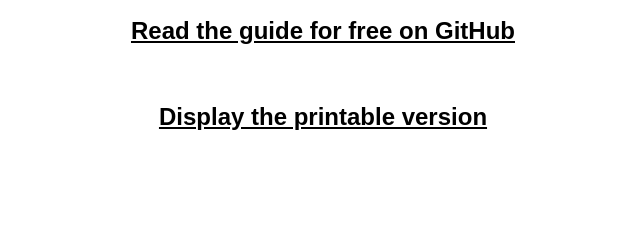
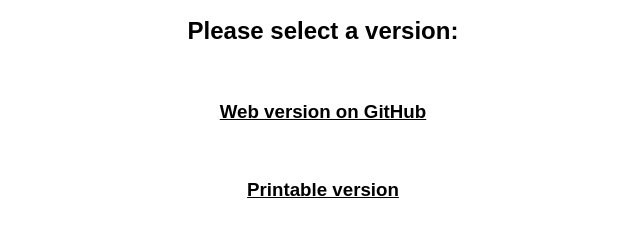
Before and after one commit to Techcrafter/SNES-ROM-Hacking, a plain HTML site: page docs/index.html in a window 1280 px wide. Shown: the part 264-498 px from the top of the page, without its empty margins (317-957 px from the left). Drawn offline with Linux system fonts and the light colour scheme.

Commit message:
Updated index.html

```diff
--- a/docs/index.html
+++ b/docs/index.html
@@ -9,9 +9,11 @@
             <center>
                 <img src="https://raw.githubusercontent.com/Techcrafter/SNES-ROM-Hacking/main/docs/images/banner.png" style="width: 40%" />
                 <br />
-                <a href="https://github.com/Techcrafter/SNES-ROM-Hacking/blob/main/README.md" style="color: black"><h2>Read the guide for free on GitHub</h2></a>
+                <h2>Please select a version:</h2>
                 <br />
-                <a href="https://techcrafter.github.io/SNES-ROM-Hacking/printable-version.html" style="color: black"><h2>Display the printable version</h2></a>
+                <a href="https://github.com/Techcrafter/SNES-ROM-Hacking/blob/main/README.md" style="color: black"><h3>Web version on GitHub</h3></a>
+                <br />
+                <a href="https://techcrafter.github.io/SNES-ROM-Hacking/printable-version.html" style="color: black"><h3>Printable version</h3></a>
             </center>
         </font>
     </body>
```
